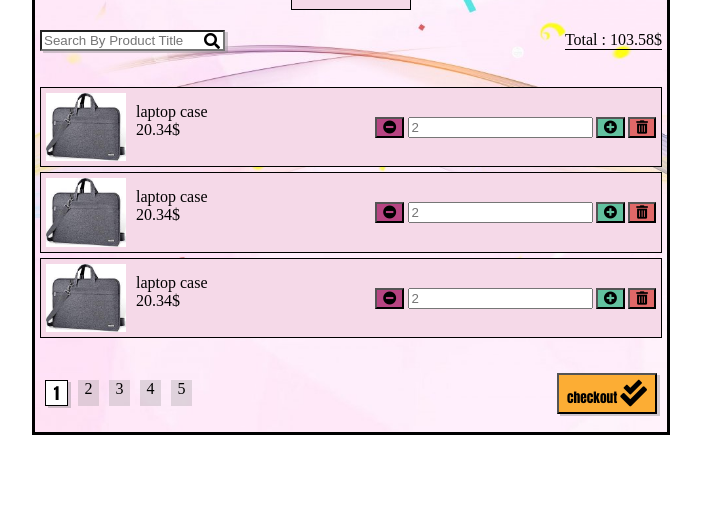
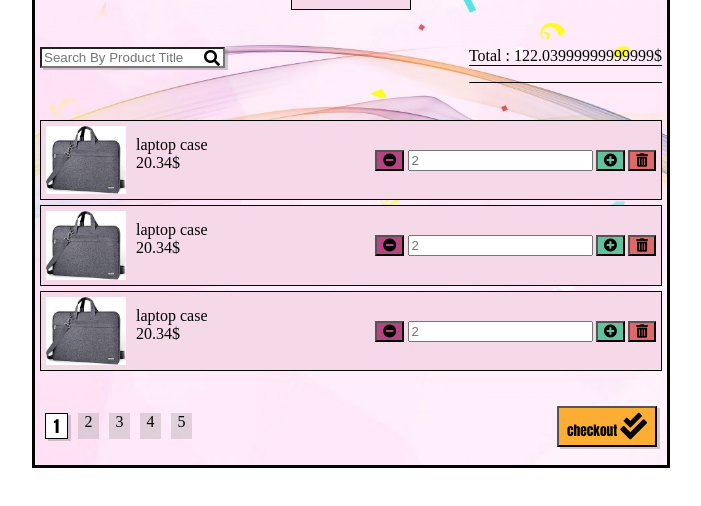
Before and after one commit to maryambouderham/projet-dom-js, a plain HTML site: page index.html in a window 1280 px wide. Shown: the part 130-636 px from the top of the page, without its empty margins (289-990 px from the left). Drawn offline with Linux system fonts and the light colour scheme.

Commit message:
afficher prix total

```diff
--- a/index.html
+++ b/index.html
@@ -28,7 +28,7 @@
                 <input type="search" placeholder="Search By Product Title">
                 <i class="fas fa-search"></i>
                 </div>
-                <p>Total : 103.58$</p>
+                <p id="prix_total"></p>
             </header>
             <ul class="ul1" id="list-commands">
 
--- a/index.js
+++ b/index.js
@@ -60,6 +60,11 @@ function afficherShoppingCart(){
 
     var list_command = document.getElementById("list-commands");
     list_command.innerHTML = "";
+    // cibler p pour prix total
+    var total=document.getElementById("prix_total")
+
+
+      var somme=0
     //ajouter shopping item a la liste
     //list_command.innerHTML =shopping_item
     for (const command of COMMANDES) {
@@ -85,5 +90,12 @@ function afficherShoppingCart(){
     </div>
    </li>`;
       if (command != undefined) list_command.innerHTML += shopping_item;
+      //calculer le prix total
+      somme += (command.quantity*command.prix)
     }
+
+
+
+      total.innerHTML =`<p id="prix_total">Total : ${somme}$</p>`
+
 }
```
